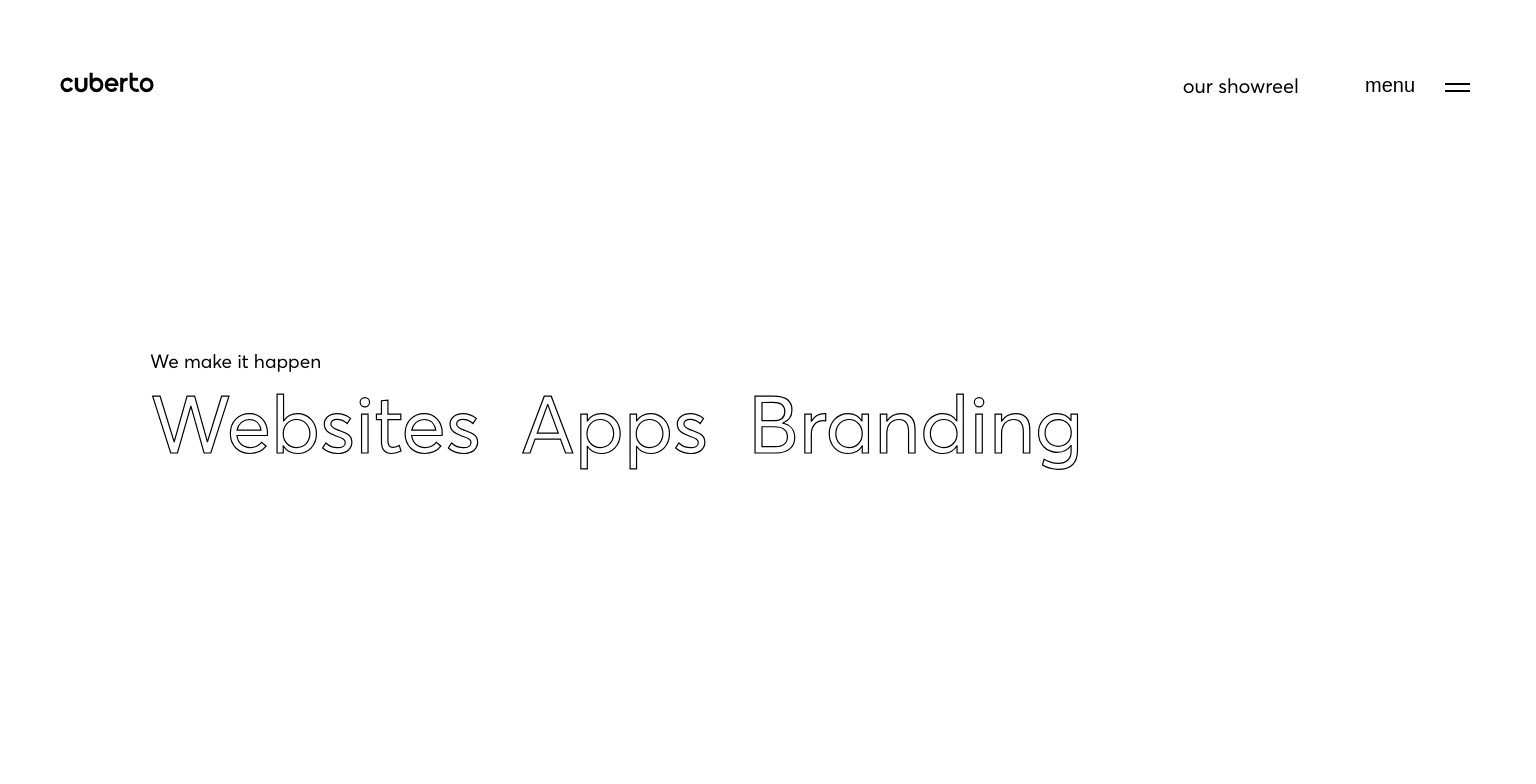
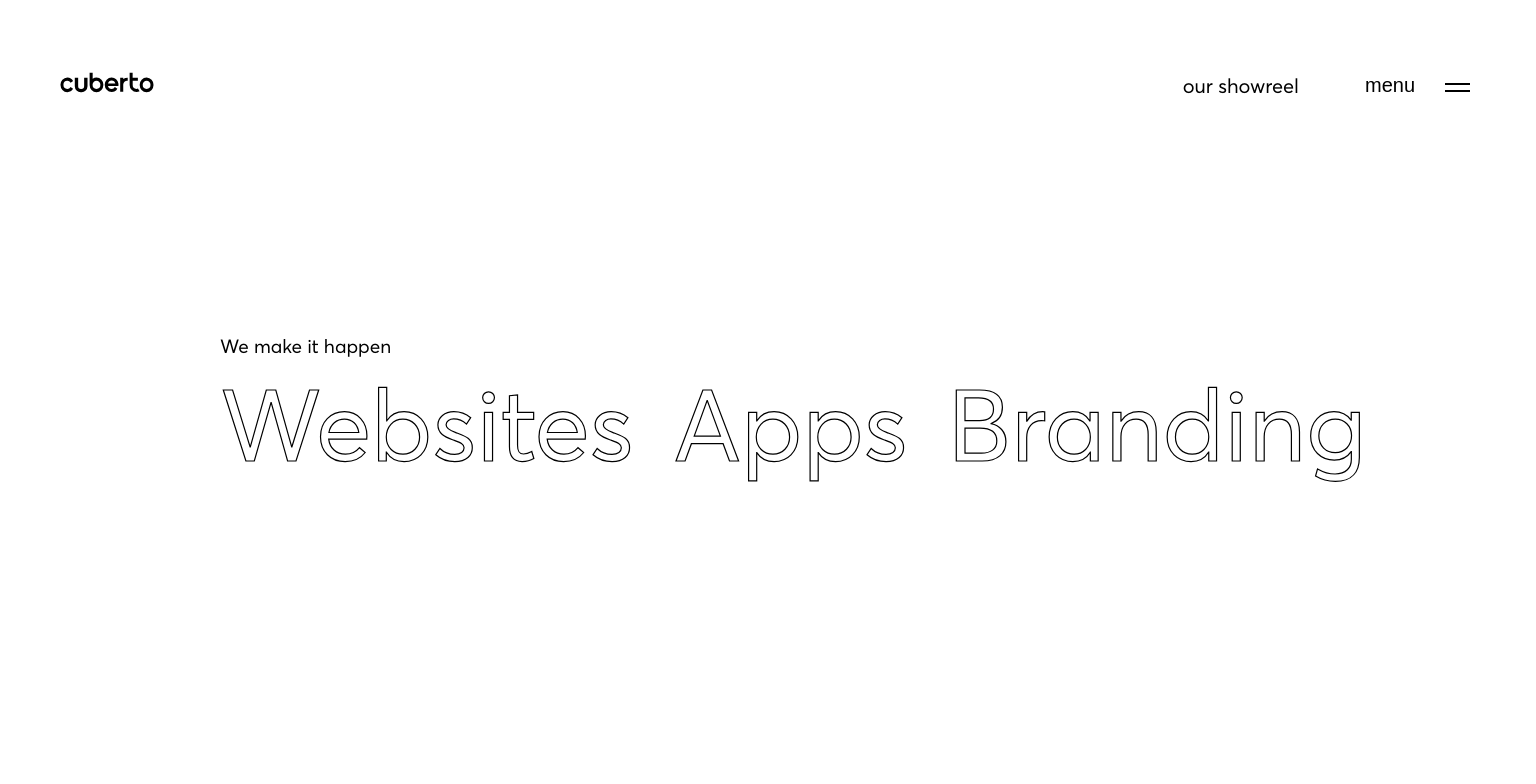
Before and after one commit to zakali22/cuberto-react-clone, a React (Create React App) app: page / in a window 1536 px wide. Shown: the top 784 px of the page. Built offline with nearby package versions, Linux system fonts and the light colour scheme.

Commit message:
Adjust heading size

```diff
--- a/src/sections/Header/Header.module.scss
+++ b/src/sections/Header/Header.module.scss
@@ -30,11 +30,22 @@
         a {
             // color: shared.$black;
             padding: 10px 20px;
-            font-size: 80px;
+            font-size: 5rem;
             line-height: 1;
             white-space: nowrap;
             text-shadow: -1px -1px 0 #000, 1px -1px 0 #000, -1px 1px 0 #000, 1px 1px 0 #000; // Add layers
             text-decoration: none;
+
+            @media(min-width: 1400px){
+                font-size: 100px;
+                font-size: 6.25rem;
+                line-height: 1.1;
+            }
+
+            @media(min-width: 1600px){
+                font-size: 115px;
+                font-size: 7.19rem;
+            }
 
             @supports(-webkit-text-stroke: 1.2px #000){
                 text-shadow: none;
--- a/src/shared.scss
+++ b/src/shared.scss
@@ -71,4 +71,8 @@ button {
 /** Common styles **/
 .container {
     padding: 0 150px;
+
+    @media(min-width: 1400px){
+        padding: 0 220px;
+    }
 }
```
